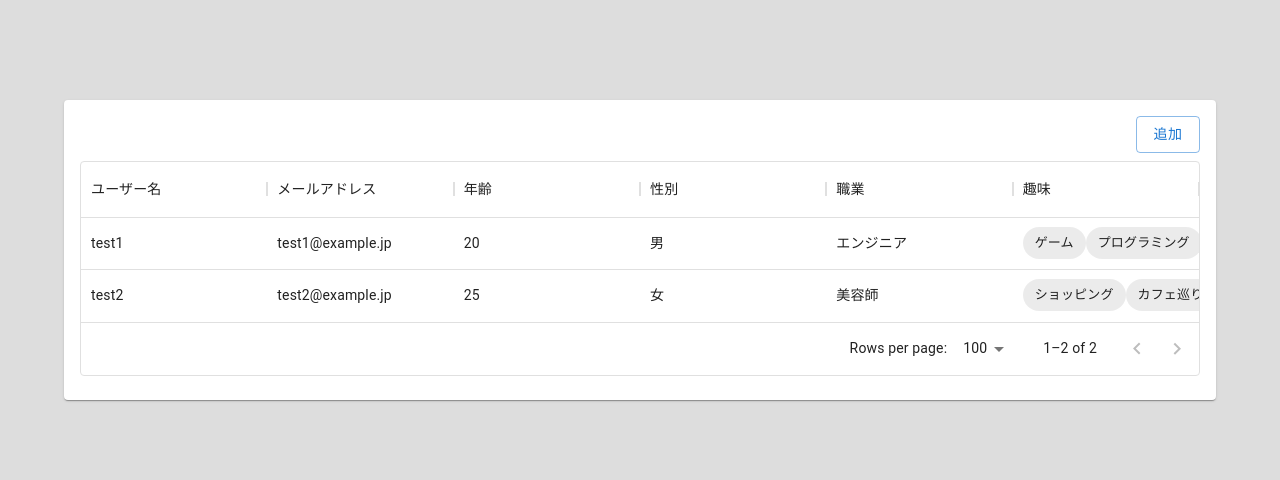
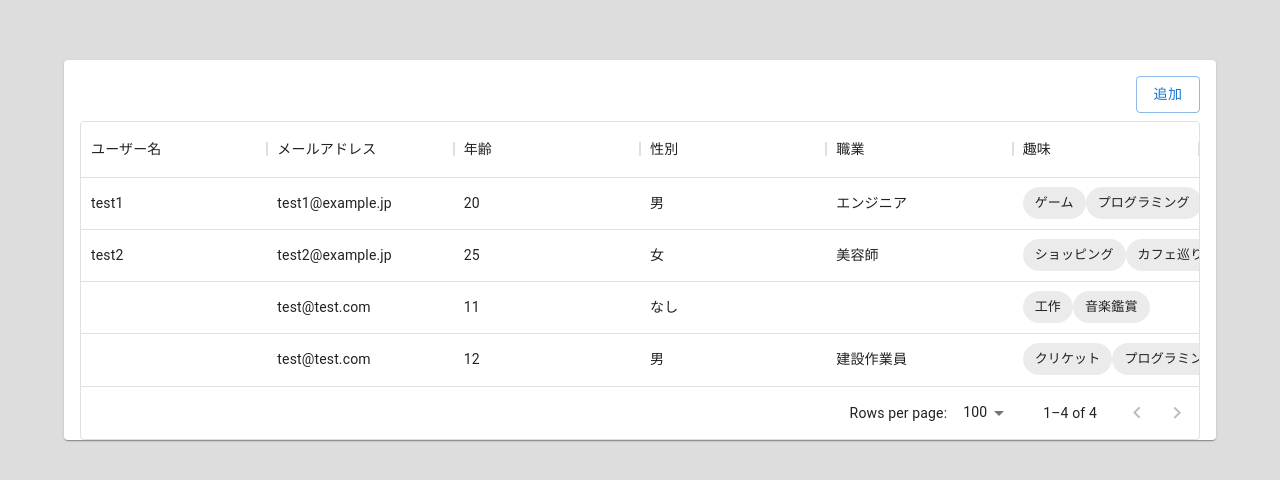
Before and after one commit to rexiaxm7/react-study, a React (Create React App) app: page / in a window 1280 px wide. Shown: the part 150-630 px from the top of the page. Built offline with nearby package versions, Linux system fonts and the light colour scheme; data requests are answered from the project's data file.

Commit message:
fix: 登録処理が動作するように修正

```diff
--- a/jsonserver/db.json
+++ b/jsonserver/db.json
@@ -7,7 +7,10 @@
       "age": 20,
       "gender": 1,
       "job": "エンジニア",
-      "interests": ["ゲーム", "プログラミング"]
+      "interests": [
+        "ゲーム",
+        "プログラミング"
+      ]
     },
     {
       "id": 2,
@@ -16,7 +19,33 @@
       "age": 25,
       "gender": 2,
       "job": "美容師",
-      "interests": ["ショッピング", "カフェ巡り"]
+      "interests": [
+        "ショッピング",
+        "カフェ巡り"
+      ]
+    },
+    {
+      "mail": "test@test.com",
+      "age": 11,
+      "gender": null,
+      "job": "",
+      "interests": [
+        "工作",
+        "音楽鑑賞"
+      ],
+      "id": 3
+    },
+    {
+      "mail": "test@test.com",
+      "age": 12,
+      "gender": 1,
+      "job": "建設作業員",
+      "interests": [
+        "クリケット",
+        "プログラミング",
+        "工作"
+      ],
+      "id": 4
     }
   ]
 }
--- a/src/components/models/user/UserConfirmDialog.tsx
+++ b/src/components/models/user/UserConfirmDialog.tsx
@@ -4,8 +4,9 @@ import {FC} from "react";
 type UserConfirmDialogProps={
     open:boolean;
     handleClose:()=>void;
+    handleOK:()=>void;
 }
-export const UserConfirmDialog:FC<UserConfirmDialogProps> = ({open,handleClose}) => {
+export const UserConfirmDialog:FC<UserConfirmDialogProps> = ({open,handleClose,handleOK}) => {
 
     return (  <Dialog
         open={open}
@@ -23,7 +24,7 @@ export const UserConfirmDialog:FC<UserConfirmDialogProps> = ({open,handleClose})
         </DialogContent>
         <DialogActions>
             <Button onClick={handleClose}>キャンセル</Button>
-            <Button onClick={handleClose} autoFocus>
+            <Button onClick={handleOK} autoFocus>
                 登録
             </Button>
         </DialogActions>
--- a/src/components/pages/User/UserCreate.tsx
+++ b/src/components/pages/User/UserCreate.tsx
@@ -1,11 +1,11 @@
 import { Button, Card, Grid, Typography } from "@mui/material";
-import { FC, useEffect, useState } from "react";
+import {FC, useContext, useEffect, useState} from "react";
 import { UserForm } from "../../models/user/form/Index";
 import { useNavigate } from "react-router-dom";
 import {
   defaultUserAge,
   defaultUserGender,
-  defaultUserHobby,
+  defaultUserInterests,
   defaultUserId,
   defaultUserJob,
   defaultUserMail,
@@ -13,13 +13,15 @@ import {
   UserAgeType,
   UserContext,
   UserGenderType,
-  UserHobbyType,
+  UserInterestsType,
   UserIdType,
   UserJobType,
   UserMailType,
   UserNameType,
 } from "../../../context/UserContext";
 import {UserConfirmDialog} from "../../models/user/UserConfirmDialog";
+import axios from "axios";
+import {MessageContext} from "../../../context/MessageContext";
 
 export const UserCreate: FC = () => {
   const [id, setId] = useState<UserIdType>(defaultUserId.id);
@@ -30,7 +32,7 @@ export const UserCreate: FC = () => {
   const [gender, setGender] = useState<UserGenderType>(
     defaultUserGender.gender
   );
-  const [hobby, setHobby] = useState<UserHobbyType>(defaultUserHobby.hobby);
+  const [interests, setInterests] = useState<UserInterestsType>(defaultUserInterests.interests);
   const userFormValue = {
     id,
     setId,
@@ -44,16 +46,17 @@ export const UserCreate: FC = () => {
     setJob,
     gender,
     setGender,
-    hobby,
-    setHobby,
+    interests,
+    setInterests,
   };
+  const { setMessage } = useContext(MessageContext);
   useEffect(() => {
     document.title = "ユーザー登録";
   }, []);
+
   const navigate = useNavigate();
   const openConfirmDialog = () => {
     handleClickOpen()
-    // navigate("/users")
   }
   const [open, setOpen] = useState(false);
   const handleClickOpen = () => {
@@ -62,6 +65,20 @@ export const UserCreate: FC = () => {
 
   const handleClose = () => {
     setOpen(false);
+  };
+
+  const handleOK = async () => {
+    try {
+      await axios.post("http://localhost:3001/users", {
+        mail, age, gender, job, interests
+      });
+      setMessage({text:"ユーザーの登録が完了しました。",type:"success"});
+      navigate("/users")
+    } catch(e) {
+      setMessage({text:"ユーザーの登録に失敗しました。",type:"error"})
+    } finally {
+      setOpen(false);
+    }
   };
 
   return (
@@ -84,7 +101,7 @@ export const UserCreate: FC = () => {
               <Button variant="outlined" onClick={openConfirmDialog}>
                 更新
               </Button>
-              <UserConfirmDialog open={open} handleClose={handleClose}/>
+              <UserConfirmDialog open={open} handleClose={handleClose} handleOK={handleOK}/>
             </Grid>
           </Grid>
         </Card>
--- a/src/components/pages/User/UserList.tsx
+++ b/src/components/pages/User/UserList.tsx
@@ -24,7 +24,7 @@ export const UserList = () => {
         );
         setRows(data?.data);
       } catch {
-        setMessage("データの取得に失敗しました");
+        setMessage({text:"データの取得に失敗しました",type:"error"});
         setRows([]);
       }
     })();
@@ -32,7 +32,7 @@ export const UserList = () => {
 
   return (
     <>
-      <Card sx={{ height: "300px" }}>
+      <Card sx={{ minHeight: "300px" }}>
         <Grid container justifyContent="end" alignContent="">
           <Grid
             item
--- a/src/context/UserContext.tsx
+++ b/src/context/UserContext.tsx
@@ -6,7 +6,7 @@ type UserContextTypes = UserIdContextType &
   UserMailContextType &
   UserJobContextType &
   UserGenderContextType &
-  UserHobbyContextType;
+  UserInterestsContextType;
 
 export type UserIdType = number | null;
 export type UserNameType = string;
@@ -14,7 +14,7 @@ export type UserAgeType = number | null;
 export type UserMailType = string;
 export type UserJobType = string;
 export type UserGenderType = number | null;
-export type UserHobbyType = string[];
+export type UserInterestsType = string[];
 
 export type UserIdContextType = {
   id: UserIdType;
@@ -40,9 +40,9 @@ export type UserGenderContextType = {
   gender: UserGenderType;
   setGender: Dispatch<SetStateAction<UserGenderType>>;
 };
-export type UserHobbyContextType = {
-  hobby: UserHobbyType;
-  setHobby: Dispatch<SetStateAction<UserHobbyType>>;
+export type UserInterestsContextType = {
+  interests: UserInterestsType;
+  setInterests: Dispatch<SetStateAction<UserInterestsType>>;
 };
 export const defaultUserId = {
   id: null,
@@ -68,9 +68,9 @@ export const defaultUserGender = {
   gender: null,
   setGender: () => {},
 };
-export const defaultUserHobby = {
-  hobby: [],
-  setHobby: () => {},
+export const defaultUserInterests = {
+  interests: [],
+  setInterests: () => {},
 };
 
 const userDefaultValues = {
@@ -80,7 +80,7 @@ const userDefaultValues = {
   ...defaultUserMail,
   ...defaultUserJob,
   ...defaultUserGender,
-  ...defaultUserHobby,
+  ...defaultUserInterests,
 };
 
 export const UserContext = createContext<UserContextTypes>(userDefaultValues);
```
